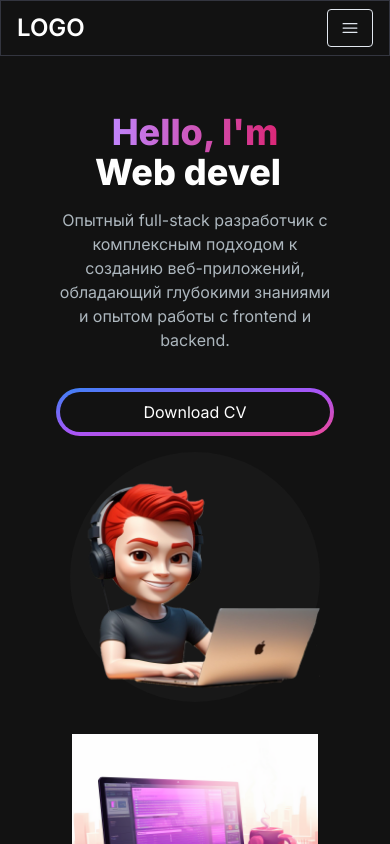
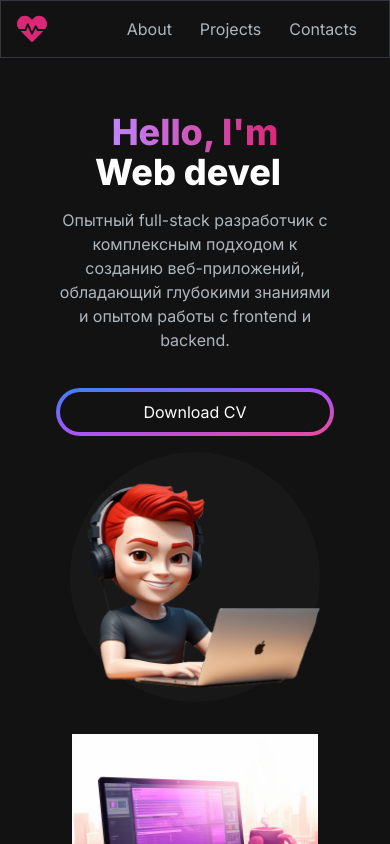
Before and after one commit to conservativ007/nextjs-portfolio, a Next.js app: page / in a window 390 px wide. Shown: the top 844 px of the page. Built offline with nearby package versions, Linux system fonts and the light colour scheme.

Commit message:
feat: the navbar was changed for mobile version

```diff
--- a/src/app/components/Navbar.tsx
+++ b/src/app/components/Navbar.tsx
@@ -6,6 +6,7 @@ import { Bars3Icon, XMarkIcon } from '@heroicons/react/24/solid'
 import MenuOverlay from './MenuOverlay'
 import { navLinks } from '../store/data'
 import MenuNavLink from './NavLink'
+import { FaHeartbeat } from 'react-icons/fa'
 
 const Navbar = () => {
   const [navbarOpen, setNavbarOpen] = useState(false)
@@ -17,10 +18,10 @@ const Navbar = () => {
           href={'/'}
           className='text-2xl md:text-5xl text-white font-semibold'
         >
-          LOGO
+          <FaHeartbeat size={30} color='#db2777' />
         </Link>
         {/* <div className='md:hidden absolute right-28 text-2xl'>en</div> */}
-        <div className='mobile-menu block md:hidden'>
+        {/* <div className='mobile-menu block md:hidden'>
           {!navbarOpen ? (
             <button
               onClick={() => setNavbarOpen(true)}
@@ -36,9 +37,9 @@ const Navbar = () => {
               <XMarkIcon className='h-5 w-5' />
             </button>
           )}
-        </div>
-        <div className='menu hidden md:block md:w-auto' id='navbar'>
-          <ul className='flex p-4 md:p-0 md:flex-row md:space-x-8 mt-0'>
+        </div> */}
+        <div className='menu md:w-auto' id='navbar'>
+          <ul className='flex md:space-x-8 mt-0'>
             {navLinks.map((link, index) => (
               <li key={index}>
                 <NavLink href={link.path} title={link.title} />
--- a/src/app/components/Skills.tsx
+++ b/src/app/components/Skills.tsx
@@ -66,7 +66,9 @@ const Skills = ({ tab }: ISkills) => {
   ]
 
   return (
-    <div className='mt-8'>{TAB_DATA.find((t) => t.id === tab)?.content}</div>
+    <div className='mt-8 min-h-[270px]'>
+      {TAB_DATA.find((t) => t.id === tab)?.content}
+    </div>
   )
 }
 
--- a/src/app/store/data.ts
+++ b/src/app/store/data.ts
@@ -10,7 +10,7 @@ export const navLinks: INavLinks[] = [
     path: '#projects',
   },
   {
-    title: 'Contact',
+    title: 'Contacts',
     path: '#contact',
   },
 ]
```
